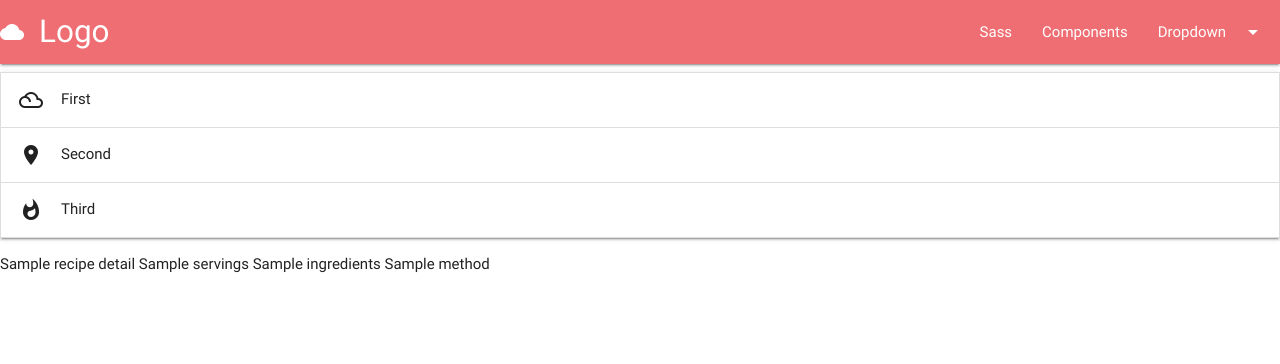
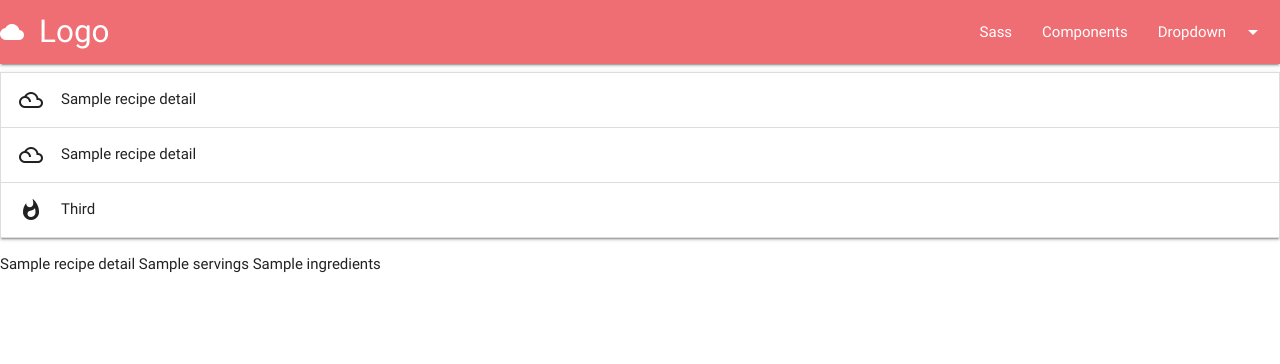
Before and after one commit to Schnoeff/Data-centric-milestone-project, a Flask app: page / in a window 1280 px wide. Shown: the top 364 px of the page. Run offline with Flask 2, Linux system fonts and the light colour scheme; a database or web service that is not in the repository returns one stand-in record (values such as "Sample title"); some libraries are stand-ins or nearby versions.

Commit message:
for loops made and working with mongodb

```diff
--- a/templates/recipes.html
+++ b/templates/recipes.html
@@ -17,25 +17,37 @@
     </ul>
   </div>
 </nav>
+
 <ul class="collapsible">
+{% for recipe in recipes %}
     <li>
-      <div class="collapsible-header"><i class="material-icons">filter_drama</i>First</div>
-      <div class="collapsible-body"><span>Lorem ipsum dolor sit amet.</span></div>
+      <div class="collapsible-header"><i class="material-icons">filter_drama</i>{{recipe.recipe_name}}</div>
+      <div class="collapsible-body"><span><h4>Ingredients</h4>{{recipe.ingredients}}
+      <br>
+      <br>
+      <h4>Method</h4>{{recipe.method}}</span></div>
     </li>
+    {% endfor %}
+    {% for recipe in recipes %}
     <li>
-      <div class="collapsible-header"><i class="material-icons">place</i>Second</div>
-      <div class="collapsible-body"><span>Lorem ipsum dolor sit amet.</span></div>
+      <div class="collapsible-header"><i class="material-icons">filter_drama</i>{{recipe.recipe_name}}</div>
+      <div class="collapsible-body"><span><h4>Ingredients</h4>{{recipe.ingredients}}
+      <br>
+      <br>
+      <h4>Method</h4>{{recipe.method}}</span></div>
     </li>
+    {% endfor %}
     <li>
       <div class="collapsible-header"><i class="material-icons">whatshot</i>Third</div>
       <div class="collapsible-body"><span>Lorem ipsum dolor sit amet.</span></div>
     </li>
+
   </ul>
         {% for recipe in recipes %}
         {{recipe.recipe_name}}
         {{recipe.servings}}
         {{recipe.ingredients}}
-        {{recipe.method}}
+
         {% endfor %}
 
 
```
